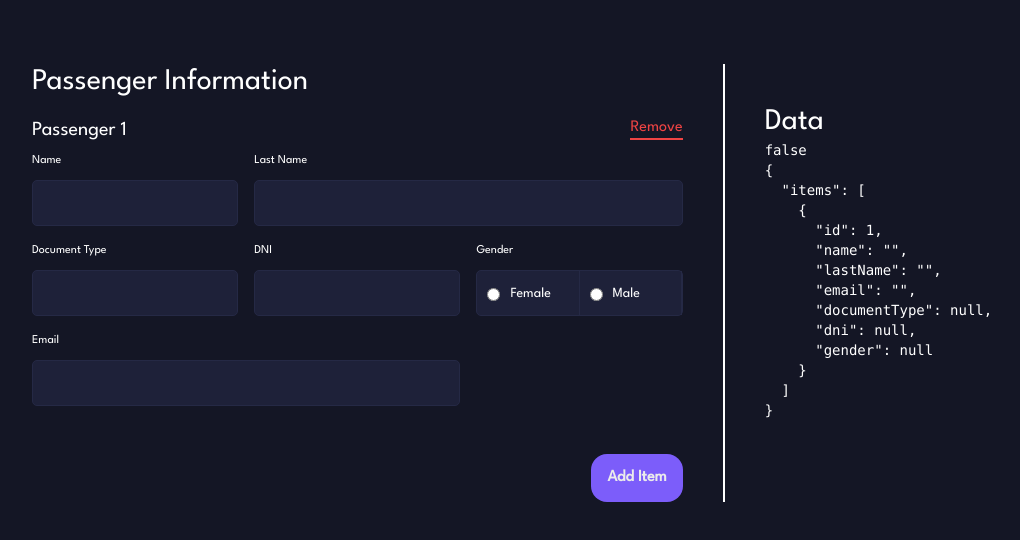
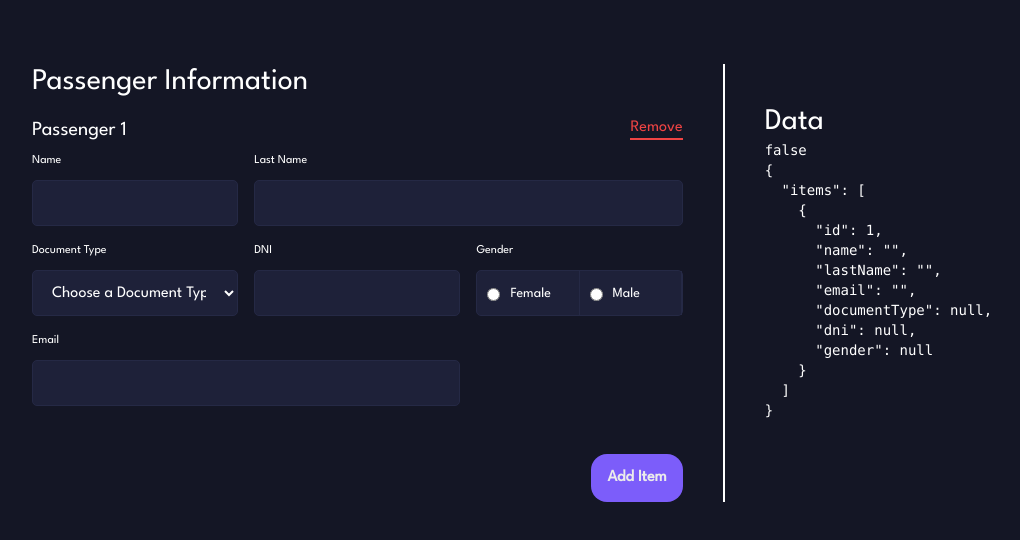
Before and after one commit to ricardovillalobosv/passenger-information-angular, an Angular app: page / in a window 1280 px wide. Both pictures are taken after a click on the button "Add Item". Shown: the top 540 px of the page, without its empty margins (36-1056 px from the left). Built offline with nearby package versions, Linux system fonts and the light colour scheme.

Commit message:
Change passenger-information

```diff
--- a/src/app/feature/passenger-information/passenger-information.html
+++ b/src/app/feature/passenger-information/passenger-information.html
@@ -35,10 +35,17 @@
             label="Last Name"
             class="col-span-8"
           />
-          <app-input
+          <!-- <app-input
             [control]="formGroup.controls.documentType"
             formControlName="documentType"
             id="documentType"
+            label="Document Type"
+            class="col-span-4"
+          /> -->
+          <app-select
+            [control]="formGroup.controls.documentType"
+            formControlName="documentType"
+            [options]="documentTypeOptions"
             label="Document Type"
             class="col-span-4"
           />
@@ -68,6 +75,7 @@
         </div>
       </div>
       }
+
       <app-button (click)="addItem()" class="self-end"> Add Item </app-button>
     </div>
   </article>
--- a/src/app/feature/passenger-information/passenger-information.ts
+++ b/src/app/feature/passenger-information/passenger-information.ts
@@ -20,13 +20,14 @@ import {
   RadioButton,
   RadioButtonOptions,
 } from '../../components/radio-button/radio-button';
+import { Select, SelectOptions } from '../../components/select/select';
 
 export interface PassengerItemForm {
   id: FormControl<number>;
   name: FormControl<string>;
   lastName: FormControl<string>;
   email: FormControl<string>;
-  documentType: FormControl<number | null>;
+  documentType: FormControl<number | string | null>;
   dni: FormControl<number | null>;
   gender: FormControl<string | null>;
 }
@@ -35,7 +36,7 @@ export type CustomFormGroup = FormGroup<PassengerItemForm>;
 
 @Component({
   selector: 'app-passenger-information',
-  imports: [ReactiveFormsModule, Input, RadioButton, Button, JsonPipe],
+  imports: [ReactiveFormsModule, Input, RadioButton, Button, Select, JsonPipe],
   templateUrl: './passenger-information.html',
   styleUrl: './passenger-information.scss',
   changeDetection: ChangeDetectionStrategy.OnPush,
@@ -58,6 +59,11 @@ export class PassengerInformation {
   genderOptions: RadioButtonOptions[] = [
     { id: 1, label: 'Female', value: 'F' },
     { id: 2, label: 'Male', value: 'M' },
+  ];
+
+  documentTypeOptions: SelectOptions[] = [
+    { id: 1, label: 'DNI', value: 'D' },
+    { id: 2, label: 'Foreigners identity card', value: 'F' },
   ];
 
   addItem() {
```
